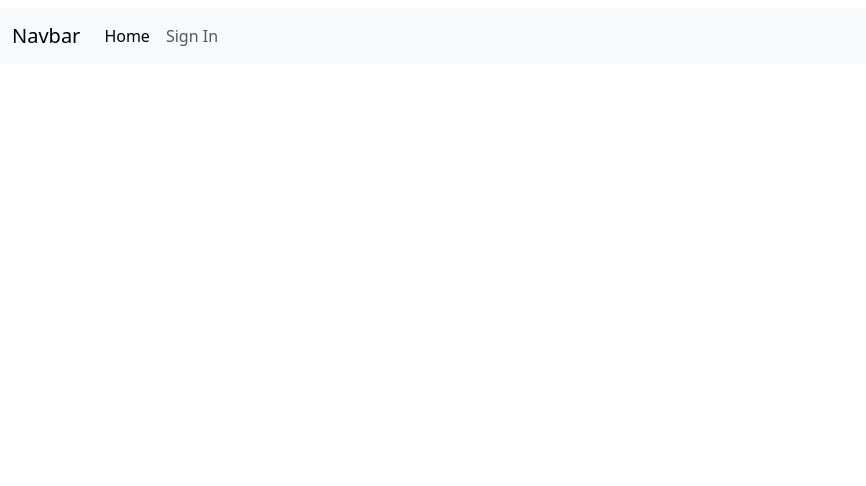
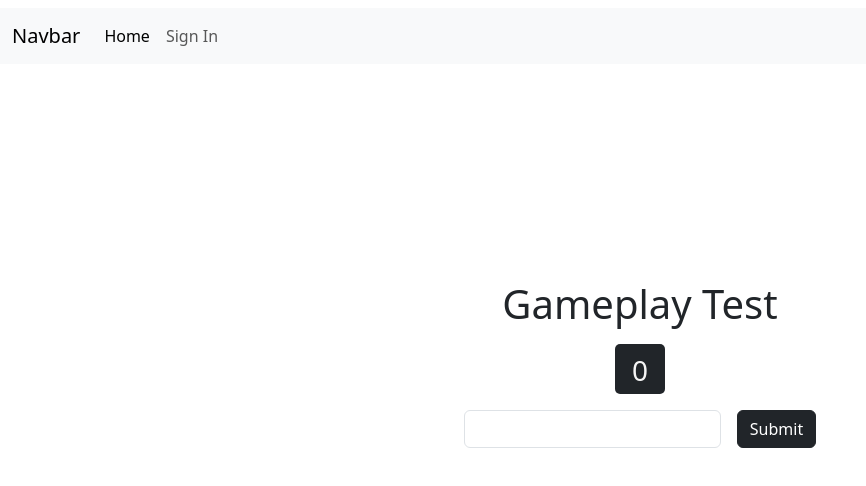
Before and after one commit to res1ro3/startup-inspired-game, a React (Vite) app: page /play in a window 1280 px wide. Before the commit this address had no page. Shown: the top 486 px of the page, without its empty margins (0-866 px from the left). Built offline with nearby package versions, Linux system fonts and the light colour scheme.

Commit message:
Add reset button and some in gameplay design

```diff
--- /dev/null
+++ b/components/Gameplay.jsx
@@ -0,0 +1,39 @@
+import React, { useState } from 'react';
+import axios from 'axios';
+import '../styles/gameplay.css';
+
+function Gameplay({ testvar }) {
+
+  const [score, setScore] = useState(0);
+
+  const checkAnswer = async (e) => {
+    e.preventDefault();
+
+    await axios.post('http://localhost:80/startup-inspired-game/api/wordbank.php', {
+        category: 'fruits',
+        word: answer
+    }).then((res) => {
+        console.log(res.data.message);
+    })
+  }
+
+  return (
+    <div className='home'>
+        <h1>Gameplay Test</h1>
+        <h5>{testvar}</h5>
+        <div>
+          <div id='scoreDiv' className='mb-3 bg-dark'>
+            <h3>{score}</h3>
+          </div>
+          <form>
+            <div className='mb-3 d-flex column-gap-3'>
+              <input type="text" className='form-control' name="answerInp" id="answerInp" />
+              <button onSubmit={checkAnswer} type="button" className="btn btn-dark">Submit</button>
+            </div>
+          </form>
+        </div>
+    </div>
+    )
+}
+
+export default Gameplay
--- a/components/Test.jsx
+++ b/components/Test.jsx
@@ -1,5 +1,6 @@
 import axios from 'axios';
 import React, { useState, useRef, useEffect } from 'react';
+import Gameplay from './Gameplay';
 
 let nextId = 0;
 
@@ -13,6 +14,8 @@ function Test() {
 
     const Ref = useRef(null);
     const [timer, setTimer] = useState("00:00:00");
+
+    const [testvar, setTestvar] = useState("Hi Test");
 
     const getTimeRemaining = (e) => {
         const total = Date.parse(e) - Date.parse(new Date());
@@ -87,7 +90,7 @@ function Test() {
             category: 'fruits',
             word: answer
         }).then((res) => {
-            console.log(res);
+            console.log(res.data.message);
         })
 
         var checker = wordbank.filter(value => value.name === answer);
@@ -99,6 +102,15 @@ function Test() {
             setStatusCheck("Incorrect!");
         }
     }
+
+    const resetAnswers = async (e) => {
+        e.preventDefault();
+        await axios.post('http://localhost:80/startup-inspired-game/api/reset.php')
+        .then((res) => {
+            console.log(res);
+        })
+    }
+
   return (
     <div className='test'>
         <div>
@@ -137,6 +149,9 @@ function Test() {
                 <button type="submit">Submit</button>
             </div>
         </form>
+
+        <button onClick={resetAnswers}>RESET ANSWERS</button>
+        <Gameplay testvar={timer} />
     </div>
     )
 }
--- a/src/App.jsx
+++ b/src/App.jsx
@@ -6,6 +6,7 @@ import Home from '../components/Home';
 import Signin from '../components/Signin';
 import ManageUsers from '../components/admin/ManageUsers';
 import Test from '../components/Test';
+import Gameplay from '../components/Gameplay';
 
 function App() {
   return (
@@ -17,6 +18,7 @@ function App() {
         <Route path='/signin' element={<Signin />} />
         <Route path='/admin/manageusers' element={<ManageUsers />} />
         <Route path='/test' element={<Test />}></Route>
+        <Route path='/play' element={<Gameplay />}></Route>
       </Routes>
     </div>
   )
--- /dev/null
+++ b/styles/gameplay.css
@@ -0,0 +1,10 @@
+#scoreDiv {
+    color: whitesmoke;
+    border-radius: 5px;
+    padding: 10px;
+
+    width: 50px;
+    height: 50px;
+    text-align: center;
+    margin: auto;
+}
```
Also changed, not shown: 2 other files (tests, documents, lock files or other folders).
